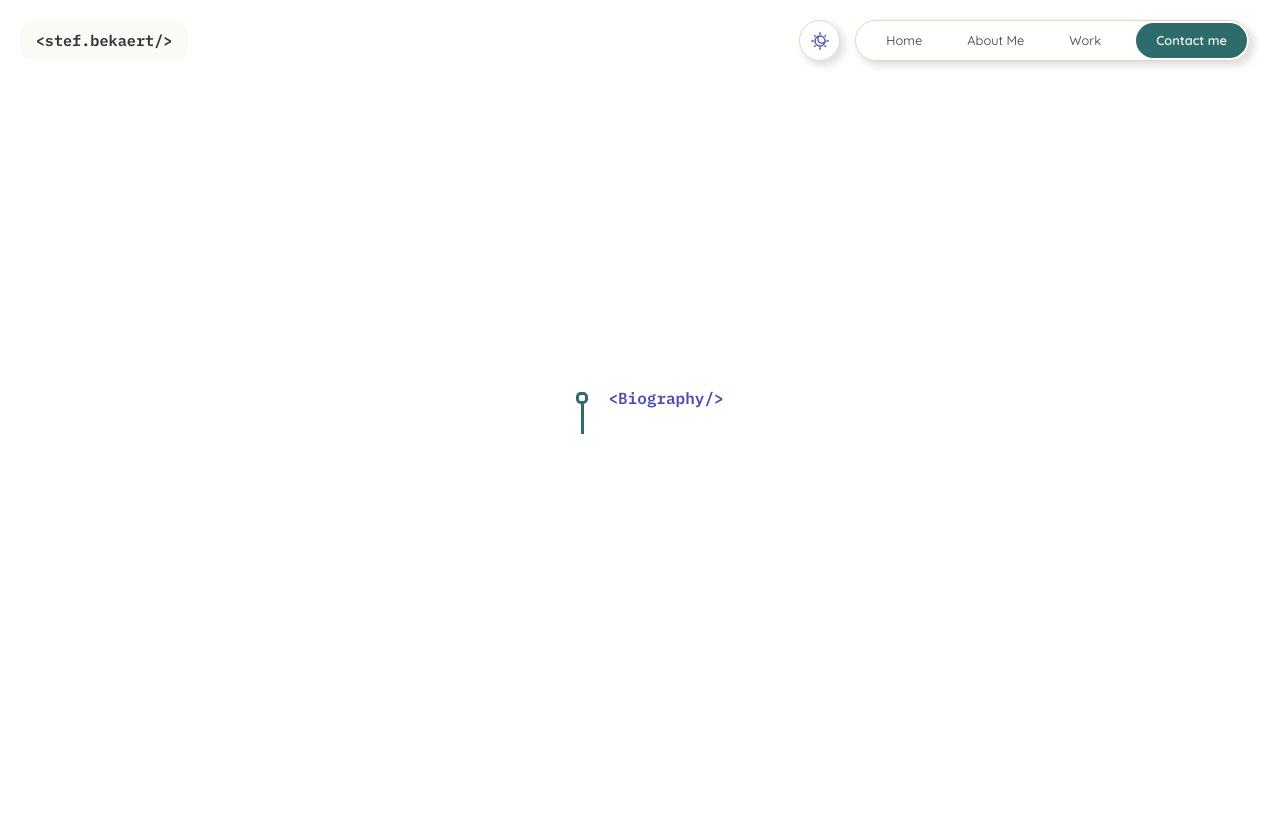
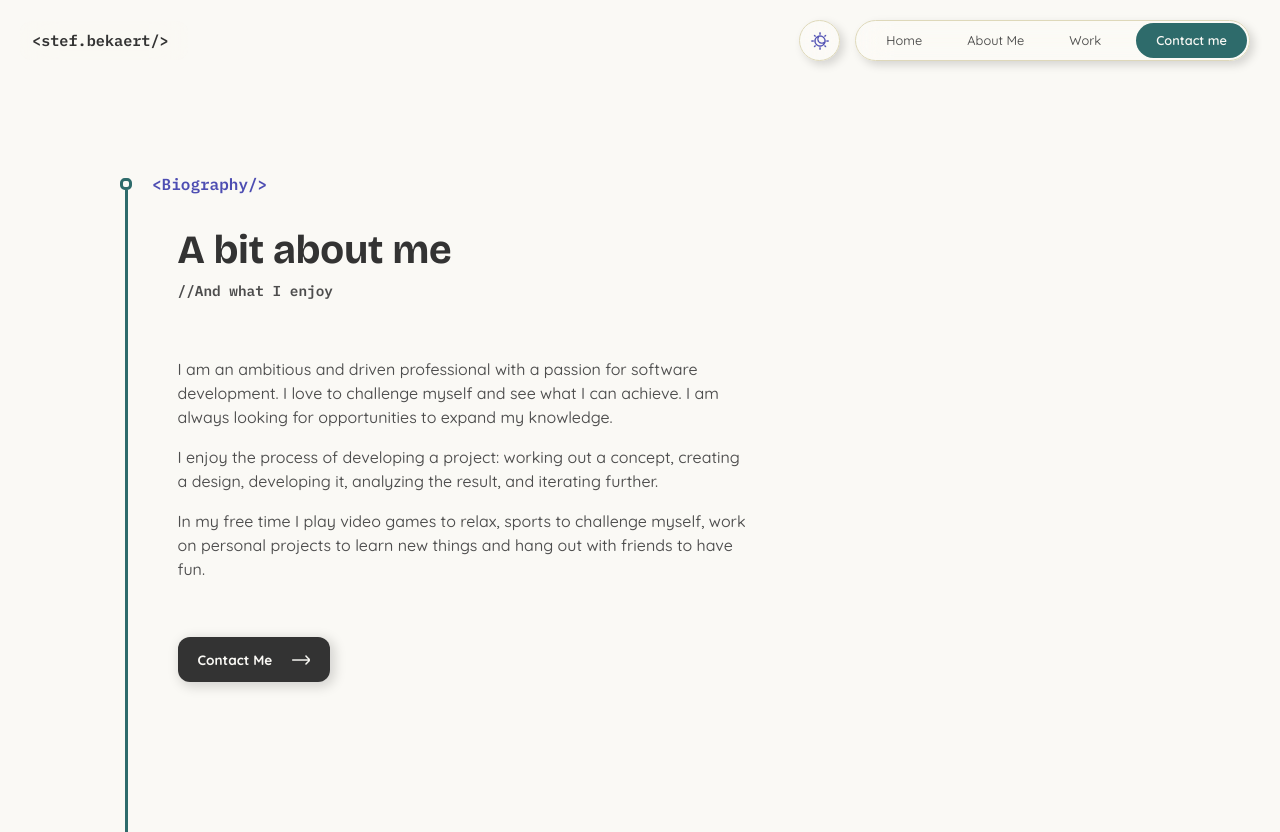
Before and after one commit to Stefdev13/stef-bekaert-portfolio, a React (Vite) app: page /about in a window 1280 px wide. Built offline with nearby package versions, Linux system fonts and the light colour scheme.

Commit message:
Biography section
Almost finished the biography section on the about me page, only need to add the image

```diff
--- a/src/components/about/AboutMeSection.jsx
+++ b/src/components/about/AboutMeSection.jsx
@@ -1,10 +1,38 @@
 import React from "react";
 import KnotAndTitle from "./KnotAndTitle";
+import CtaBtn from "../../components/CtaBtn";
+import styles from "../../pages/AboutPage.module.css";
 
 function AboutMeSection() {
   return (
-    <div>
+    //These styles are defined in the AboutPage css module instead of in their own css module for simplicity and reusability
+    <div className={styles.topSectionWrapper}>
       <KnotAndTitle title="Biography" location="top" />
+      <div className={styles.sectionContent}>
+        <div>
+          <h1 className="sectionHeading">A bit about me</h1>
+          <p className="comment">//And what I enjoy</p>
+        </div>
+        <div>
+          <p className="text">
+            I am an ambitious and driven professional with a passion for
+            software development. I love to challenge myself and see what I can
+            achieve. I am always looking for opportunities to expand my
+            knowledge.
+          </p>
+          <p className="text">
+            I enjoy the process of developing a project: working out a concept,
+            creating a design, developing it, analyzing the result, and
+            iterating further.
+          </p>
+          <p className="text">
+            In my free time I play video games to relax, sports to challenge
+            myself, work on personal projects to learn new things and hang out
+            with friends to have fun.
+          </p>
+        </div>
+        <CtaBtn btnType="contact" btnText="Contact Me" />
+      </div>
     </div>
   );
 }
--- a/src/components/about/KnotAndTitle.jsx
+++ b/src/components/about/KnotAndTitle.jsx
@@ -10,7 +10,7 @@ const useStyles = createUseStyles({
     flexDirection: "column",
     justifyItems: "end",
 
-    paddingLeft: "50px",
+    paddingLeft: "120px",
     paddingRight: "30px",
   },
   topLine: {
--- a/src/index.css
+++ b/src/index.css
@@ -79,10 +79,19 @@
   color: var(--var-colour-text-heading);
 }
 
+.sectionHeading {
+  font-size: 2.5rem;
+  font-weight: 700;
+  font-family: var(--font-heading);
+  color: var(--var-colour-text-heading);
+  margin: 0px
+}
+
 .comment {
   font-size: .9rem;
   font-family: var(--font-comment);
   color: var(--var-colour-text-muted);
+  margin: 0px
 }
 
 .text {
@@ -90,6 +99,10 @@
   font-weight: 450;
   font-family: var(--font-text);
   color: var(--var-colour-text-muted);
+}
+
+body {
+  margin: 0px;
 }
 
 @media (prefers-color-scheme: light) {
--- a/src/pages/AboutPage.module.css
+++ b/src/pages/AboutPage.module.css
@@ -2,11 +2,34 @@
     margin: 0;
     width: 100%;
     height: 100vh;
-    text-align: center;
+    text-align: start;
 
     display: flex;
     flex-direction: column;
-    align-items: center;
+    align-items: start;
     justify-content: center;
     gap: 70px;
-  }
+}
+
+.topSectionWrapper {
+  width: 100vw;
+
+  padding-top: 200px;
+
+  background-color: var(--var-colour-bg-l2);
+}
+
+.sectionContent {
+  display: flex;
+  flex-direction: column;
+  gap: 40px;
+
+  max-width: 45vw;
+  border-left: 3px solid var(--var-colour-primary);
+
+  padding-left: 50px;
+  padding-bottom: 150px;
+  margin-left: 124.5px;;
+
+  text-align: start;
+}
```
